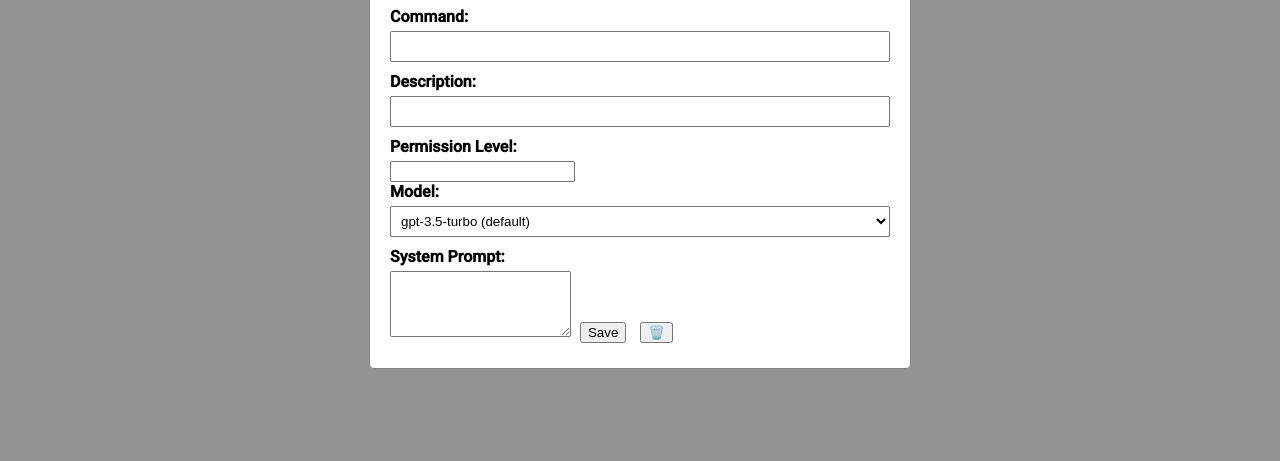
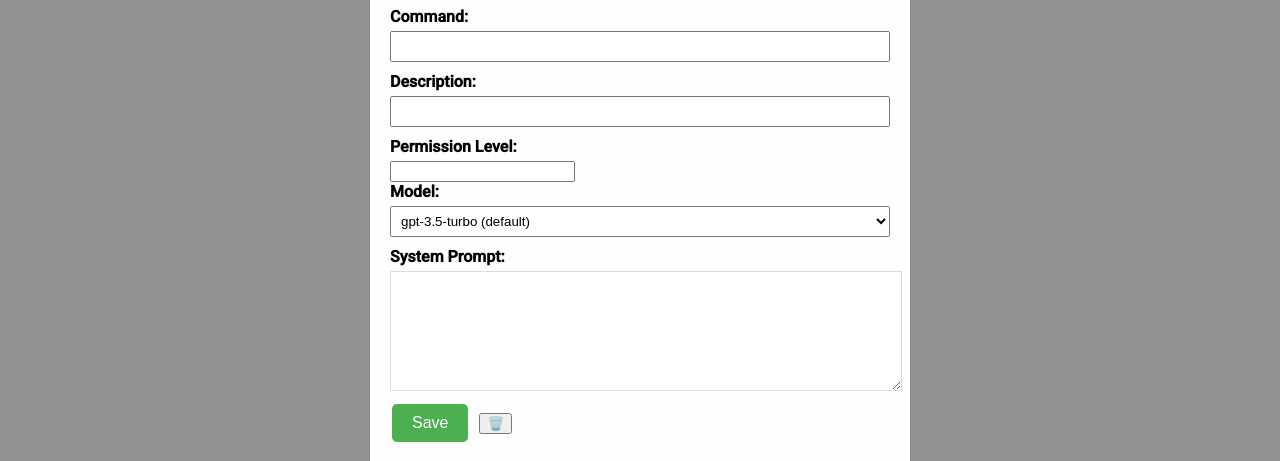
Before and after one commit to plizeee/itpa-teams-bot, a website: page webclient/prompts.html in a window 1280 px wide. Both pictures are taken after a click on the button "+ New Prompt". Shown: the part 339-800 px from the top of the page. Drawn offline with Linux system fonts and the light colour scheme.

Commit message:
small improvements to prompts ui

```diff
--- a/webclient/prompts.html
+++ b/webclient/prompts.html
@@ -30,7 +30,7 @@
     <template id="command-item-template">
 
         <li class="command-item">
-
+            <button class="editBtn"></button>
           <div class="command-name">
               <div><strong>Name:</strong> <span class="prompt-name-value"></span></div>
               <div><strong>Command:</strong> <span class="prompt-command-value"></span></div>
@@ -42,7 +42,7 @@
                     <span class="command-prompt-value"></span></div>
                 </div>
           </div>
-          <button class="editBtn"></button>
+
         </li>
       </template>
     <div id="command-modal" class="modal hidden">
@@ -64,8 +64,8 @@
                     <option value="gpt-4">gpt-4</option>
                 </select>
                 <label for="command-prompt-input">System Prompt:</label>
-                <textarea id="command-prompt-input" rows="4"></textarea>
-                <button type="submit" id="save-command-btn">Save</button>
+                <textarea id="command-prompt-input" rows="6"></textarea><br/>
+                <input type="submit" value="Save" id="save-command-btn">
                 <button id="delete-command-btn" class="hidden">🗑️</button>
             </form>
         </div>
--- a/webclient/styles.css
+++ b/webclient/styles.css
@@ -111,13 +111,13 @@ button {
 }
 
 .command-item {
-    display: flex;
-    align-items: center;
+    align-items: top;
     justify-content: space-between;
     background-color: #e0e0e0;
     padding: 5px;
     margin-bottom: 5px;
     border-radius: 3px;
+    width: 100%;
 }
 
 #command-list {
@@ -196,11 +196,14 @@ button.delete-command-btn {
     border-radius: 3px;
 }
 
+.editBtn:hover {
+    background-color: #0b7dda;
+}
+
 .editBtn::before {
     content: "\2699"; /* Add a white cog icon */
     font-weight: bold;
     font-size: 1.5em;
-
 }
 
 
@@ -233,6 +236,16 @@ button.delete-command-btn {
     width: 80%;
     max-width: 500px;
     border-radius: 5px;
+}
+
+#command-prompt-input{
+    width: 100%;
+    font-size: 1.2em;
+    font-family: monospace;
+    border: 1px solid #ddd;
+    border-bottom: 1px solid #ddd;
+    padding: 5px;
+    margin-bottom: 5px;
 }
 
 .close {
```
